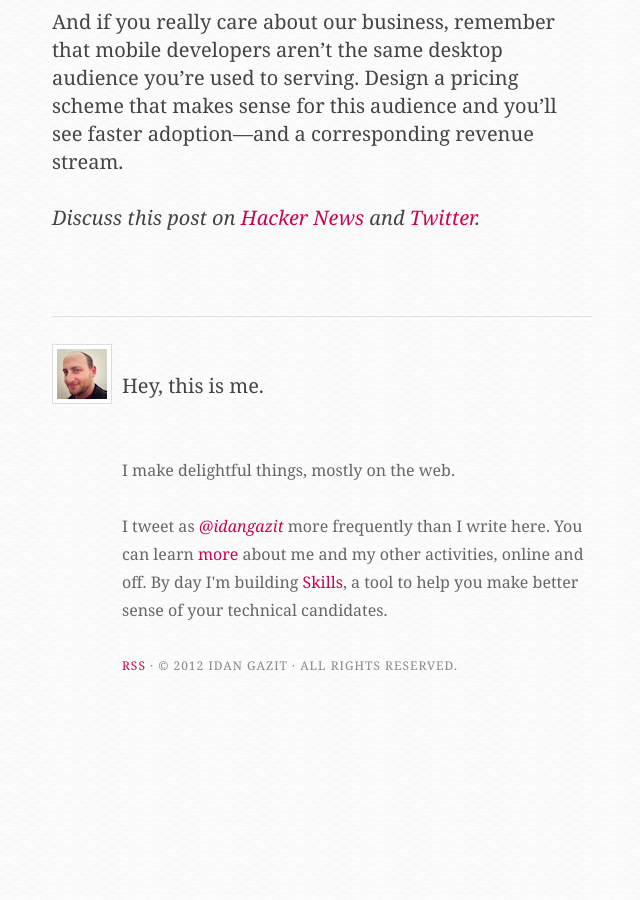
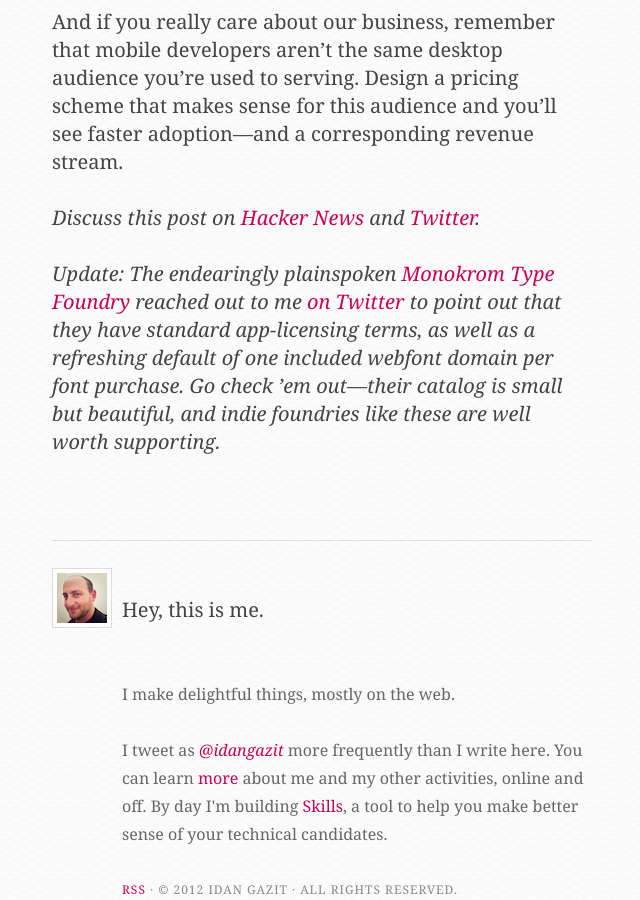
Before and after one commit to idan/oldsite, a Jekyll site: the page built from _posts/2012-12-19-mobile-app-typography.md, in a window 1280 px wide and 900 px high, scrolled down 7060 px. Shown: the whole window, without its empty margins (318-958 px from the left). Built offline with Jekyll 4.4.1, drawn with Linux system fonts in a browser that asks for light colours; nearby versions of some CDN libraries; comment, search, counter and statistics services are not loaded; before the commit the page ends 7824 px from its top, so only the background shows below that.

Commit message:
Add note about Monokrom type foundry

```diff
--- a/_posts/2012-12-19-mobile-app-typography.md
+++ b/_posts/2012-12-19-mobile-app-typography.md
@@ -73,3 +73,5 @@ If you’re a foundry, what the hell are you waiting for? There’s an unserved
 And if you really care about our business, remember that mobile developers aren’t the same desktop audience you’re used to serving. Design a pricing scheme that makes sense for this audience and you’ll see faster adoption—and a corresponding revenue stream.
 
 _Discuss this post on [Hacker News](http://news.ycombinator.com/item?id=4945043) and [Twitter](http://twitter.com/idangazit)._
+
+_Update: The endearingly plainspoken [Monokrom Type Foundry](https://monokrom.no/) reached out to me [on Twitter](https://twitter.com/monokromfonts/status/281555158767378432) to point out that they have standard app-licensing terms, as well as a refreshing default of one included webfont domain per font purchase. Go check ’em out—their catalog is small but beautiful, and indie foundries like these are well worth supporting._
```
